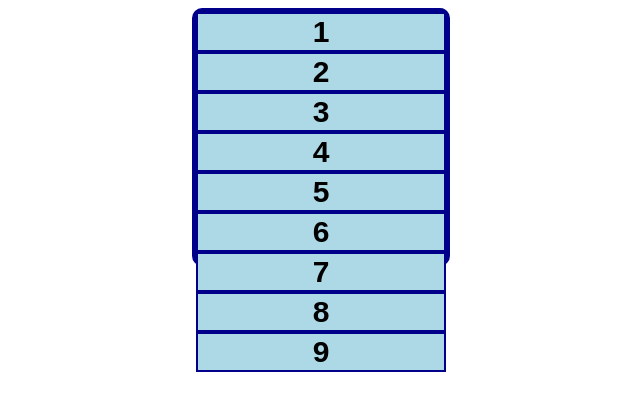
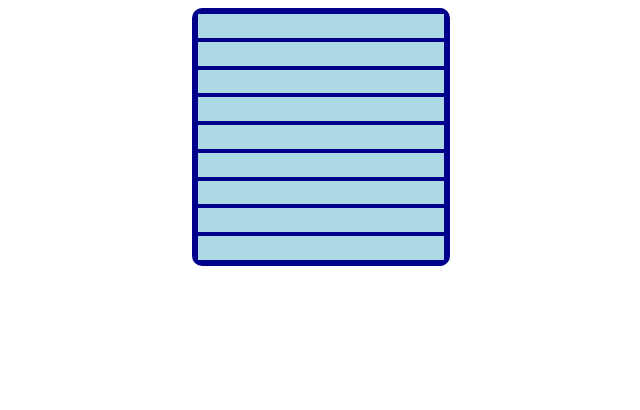
Before and after one commit to faizah1992/Tic-Tac-Toe, a React (Create React App) app: page / in a window 1280 px wide. Shown: the top 410 px of the page, without its empty margins (319-959 px from the left). Built offline with nearby package versions, Linux system fonts and the light colour scheme.

Commit message:
game logic

```diff
--- a/src/components/Board.js
+++ b/src/components/Board.js
@@ -13,15 +13,10 @@ const style = {
 
 const Board = ({ squares, onClick }) => (
     <div style={style}>
-        <Square value="1" onClick={() => onClick("dummy value")}/>
-        <Square value="2" onClick={() => onClick("dummy value")}/>
-        <Square value="3" onClick={() => onClick("dummy value")}/>
-        <Square value="4" onClick={() => onClick("dummy value")}/>
-        <Square value="5" onClick={() => onClick("dummy value")}/>
-        <Square value="6" onClick={() => onClick("dummy value")}/>
-        <Square value="7" onClick={() => onClick("dummy value")}/>
-        <Square value="8" onClick={() => onClick("dummy value")}/>
-        <Square value="9" onClick={() => onClick("dummy value")}/>
+        {squares.map((square, i) => (
+            <Square key={i} value={square} onClick={() => onClick(i)}/>
+
+        ))}
     </div>
 )
 
```
